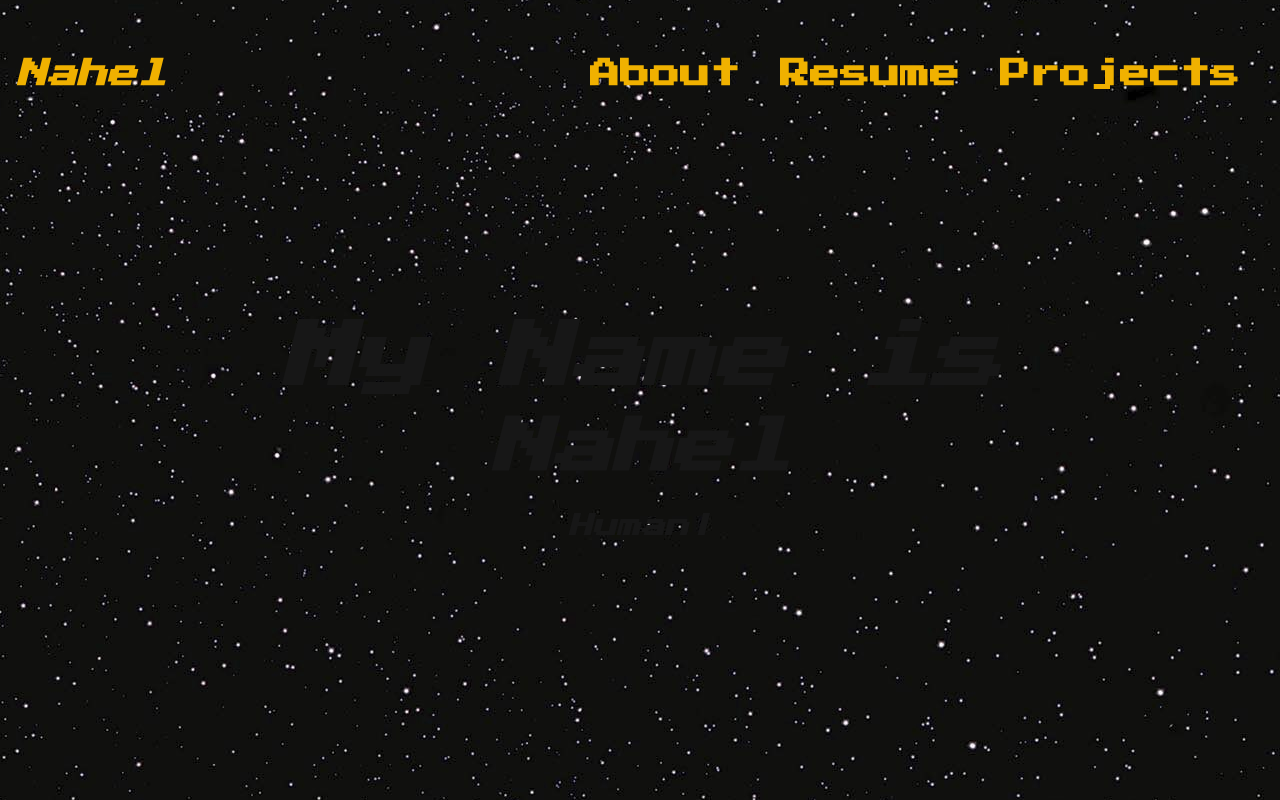
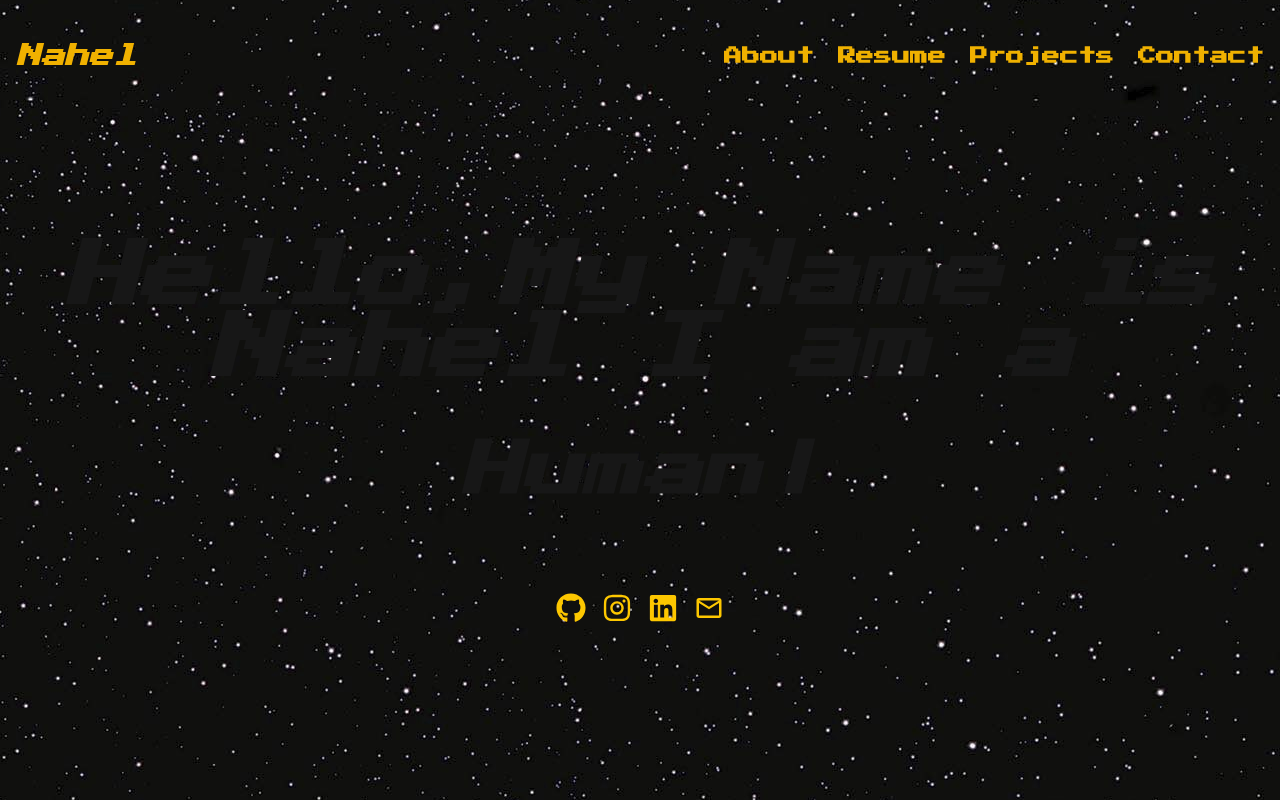
Before and after one commit to Nahelawad/my-Portfolio, a Next.js app: page / in a window 1280 px wide. Built offline with nearby package versions, Linux system fonts and the light colour scheme.

Commit message:
Updates to the design

```diff
--- a/app/about/page.tsx
+++ b/app/about/page.tsx
@@ -18,7 +18,7 @@ export default function About() {
 
         <main className="flex-grow px-4 py-8 overflow-auto">
           <motion.h1
-            className="text-2xl sm:text-xl md:text-2xl font-extrabold italic font-press-start mt-23"
+            className="text-1xl sm:text-xl md:text-2xl font-extrabold italic font-press-start mt-23"
             initial={{ opacity: 0, y: 20 }}
             animate={{ opacity: 1, y: 0 }}
             transition={{ duration: 0.8 }}
--- a/app/layout.tsx
+++ b/app/layout.tsx
@@ -14,7 +14,7 @@ const geistMono = Geist_Mono({
 
 export const metadata: Metadata = {
   title: "Nahel's Portoflio",
-  description: "Generated by create next app",
+  description: "it's me nahel",
 };
 
 export default function RootLayout({
--- a/app/page.tsx
+++ b/app/page.tsx
@@ -3,6 +3,9 @@
 import Footer from "@/components/footer";
 import Header from "@/components/header";
 import { motion } from "framer-motion";
+import { FaGithub, FaInstagram, FaLinkedin } from "react-icons/fa";
+import { MdOutlineMail } from "react-icons/md";
+
 
 import { TypeAnimation } from "react-type-animation";
 
@@ -20,27 +23,21 @@ export default function Home() {
       <div className="h-16" />
 
 
-      <main className="flex-grow flex flex-col items-center justify-center text-center">
+      <main className="flex-grow flex flex-col items-center justify-center text-center px-4 sm:px-6 md:px-8 py-12">
+
         <motion.h1
-          className="text-7xl font-extrabold italic font-press-start"
+          className="text-2xl sm:text-4xl md:text-6xl lg:text-7xl font-extrabold italic font-press-start"
           initial={{ opacity: 0, y: 20 }}
           animate={{ opacity: 1, y: 0 }}
           transition={{ duration: 0.8 }}
         >
-          My Name is
+        Hello,My Name is Nahel I am a
         </motion.h1>
 
-        <motion.h2
-          className="text-6xl font-extrabold italic font-press-start mt-6"
-          initial={{ opacity: 0, y: 20 }}
-          animate={{ opacity: 1, y: 0 }}
-          transition={{ duration: 0.8 }}
-        >
-          Nahel
-        </motion.h2>
+
 
         <motion.h2
-          className="text-5xl font-extrabold italic font-press-start"
+          className="text-3xl sm:text-4xl md:text-5xl lg:text-6xl font-extrabold italic font-press-start mt-6"
           initial={{ opacity: 0, y: 20 }}
           animate={{ opacity: 1, y: 0 }}
           transition={{ duration: 0.8 }}
@@ -49,10 +46,29 @@ export default function Home() {
             sequence={["Software Engineer", 1000, "Learner", 1000, "Human", 1000]}
             wrapper="span"
             speed={50}
-            className="text-2xl inline-block font-press-start mt-8"
+            className="inline-block font-press-start mt-4 sm:mt-6 md:mt-8"
             repeat={Infinity}
           />
         </motion.h2>
+
+        <motion.div initial={{ opacity: 0, y: 20 }}
+          animate={{ opacity: 1, y: 0 }}
+          transition={{ duration: 0.8 }}>
+
+          <div className=" flex space-x-4 mt-23">
+
+            <FaGithub className="text-yellow-400 text-3xl hover:text-white hover:scale-110 transition-transform cursor-pointer"/>
+            <FaInstagram className="text-yellow-400 text-3xl hover:text-white hover:scale-110 transition-transform cursor-pointer"/>
+            <FaLinkedin className="text-yellow-400 text-3xl hover:text-white hover:scale-110 transition-transform cursor-pointer"/>
+            <MdOutlineMail className="text-yellow-400 text-3xl hover:text-white hover:scale-110 transition-transform cursor-pointer"/>
+
+        </div>
+
+        </motion.div>
+
+
+
+
       </main>
 
     </div>
--- a/components/header.tsx
+++ b/components/header.tsx
@@ -1,72 +1,54 @@
 "use client";
 import Link from "next/link";
 import React, { useState } from "react";
-import { Menu,X } from "lucide-react";
+import { Menu, X } from "lucide-react";
 
+const Header = () => {
+  const [navOpen, setNavOpen] = useState(false);
 
-
-const Header = () =>{
-    const [navOpen,setNavOpen]=useState(false);
-    return(
-        <>
-        <div className="w-full h-2 sticky top-0 mt-10">
-        <div className="container mx-auto px-4 h-full">
-            <div className="hidden md:flex gap-x-6 text-yellow-500 text-3xl font-bold font-mono ">
-
+  return (
+    <header className="w-full sticky top-0 z-50">
+      <div className="container  px-4 py-4 flex items-center justify-between mt-6">
         <Link href="/">
-
-                <h2 className="hidden md:flex gap-x-6 text-yellow-500 text-3xl font-bold mt-4 font-press-start italic ">
+          <h2 className="text-yellow-500 text-2xl font-bold font-press-start italic">
             Nahel
           </h2>
-
         </Link>
 
+        <nav className="hidden md:flex gap-x-6 text-yellow-500 text-lg font-bold">
+          {["About", "Resume", "Projects", "Contact"].map((item) => (
+            <Link
+              href={`/${item.toLowerCase()}`}
+              key={item}
+              className="hover:text-white hover:underline transition duration-200 font-press-start"
+            >
+              {item}
+            </Link>
+          ))}
+        </nav>
 
-                <ul className="hidden md:flex gap-x-6 text-yellow-500 ml-100 space-x-4 mt-4 font-bold">
-                    <li className="hover:text-white hover:underline transition duration-200">
-                        <Link href="/about">
-                        <p className="font-press-start">
-                            About
-                        </p>
-                        </Link>
-                    </li>
-
-                    <li className="hover:text-white hover:underline transition duration-200">
-                        <Link href="/about">
-                        <p className="font-press-start">
-                            Resume
-                        </p>
-                        </Link>
-                    </li>
-
-                    <li className="hover:text-white hover:underline transition duration-200">
-                        <Link href="/about">
-                        <p className="font-press-start">
-                            Projects
-                        </p>
-                        </Link>
-                    </li>
-
-                    <li className="hover:text-white hover:underline transition duration-200">
-                        <Link href="/about">
-                        <p className="font-press-start ">
-                            Contact
-                        </p>
-                        </Link>
-                    </li>
-                </ul>
-            </div>
+        <div className="md:hidden text-yellow-500" onClick={() => setNavOpen(!navOpen)}>
+          {navOpen ? <X size={30} /> : <Menu size={30} />}
         </div>
       </div>
 
 
-        <div className="md:hidden text-white" onClick={()=>setNavOpen(!navOpen)}>
-            {
-                navOpen? <X size={30}/>:<Menu size={30}/>
-            }
-        </div>
-        </>
-    )
-}
+      {navOpen && (
+        <nav className="md:hidden  text-yellow-500 px-4 py-4 space-y-4 font-press-start">
+          {["About", "Resume", "Projects", "Contact"].map((item) => (
+            <Link
+              href={`/${item.toLowerCase()}`}
+              key={item}
+              className="block hover:text-white hover:underline transition duration-200"
+              onClick={() => setNavOpen(false)}
+            >
+              {item}
+            </Link>
+          ))}
+        </nav>
+      )}
+    </header>
+  );
+};
 
 export default Header;
--- a/package.json
+++ b/package.json
@@ -10,11 +10,14 @@
   },
   "dependencies": {
     "framer-motion": "^12.15.0",
+    "icons": "^1.0.0",
     "lucide-react": "^0.511.0",
     "motion": "^12.15.0",
     "next": "15.3.3",
     "react": "^19.0.0",
     "react-dom": "^19.0.0",
+    "react-icons": "^5.5.0",
+    "react-social": "^1.10.0",
     "react-type-animation": "^3.2.0"
   },
   "devDependencies": {
```
Also changed, not shown: 1 other file (tests, documents, lock files or other folders). Lines whose indentation alone changed are shown as unchanged.
